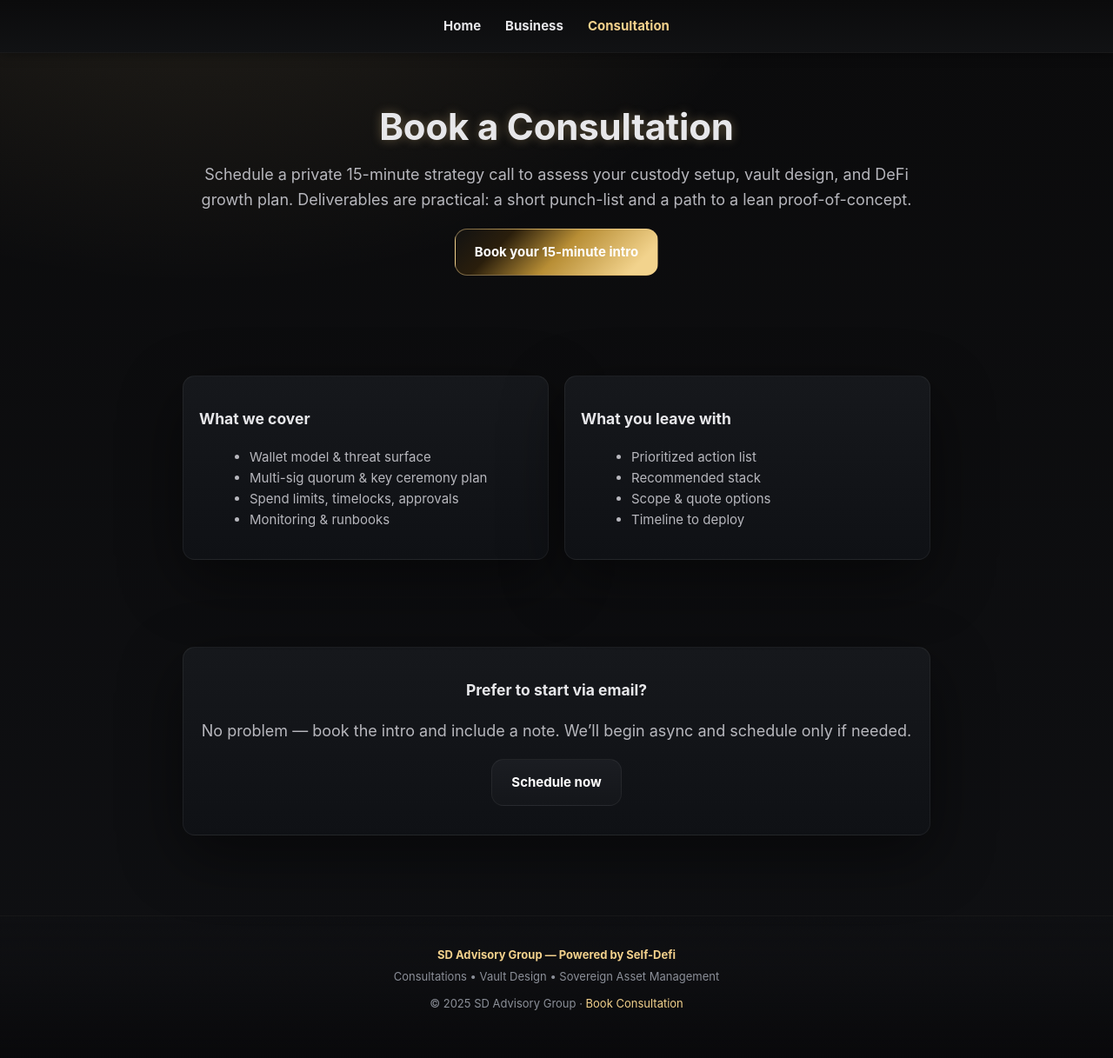
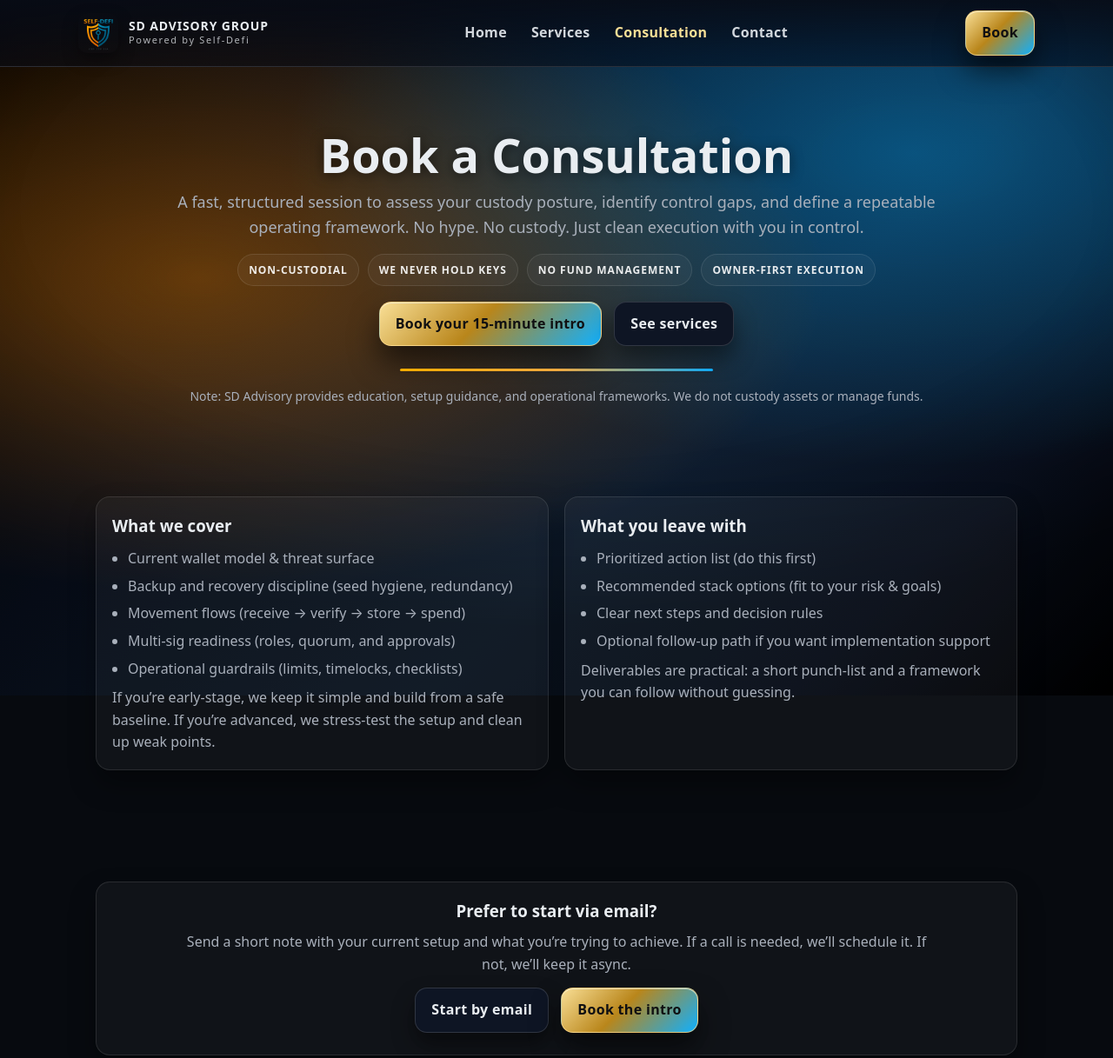
Before and after one commit to Self-Defi/SD-Advisors, a plain HTML site: page consultation.html in a window 1280 px wide. Shown: the top 1217 px of the page at 87% size. Drawn offline with Linux system fonts and the light colour scheme.

Commit message:
Update consultation.html

```diff
--- a/consultation.html
+++ b/consultation.html
@@ -1,90 +1,227 @@
-<!DOCTYPE html>
+<!doctype html>
 <html lang="en">
 <head>
   <meta charset="utf-8"/>
   <meta name="viewport" content="width=device-width, initial-scale=1"/>
-  <title>SD Advisory Group — Book Consultation</title>
-  <meta name="description" content="Book a 1-on-1 Self-Defi consultation for self-custody, Bitcoin reserves, and DeFi strategy."/>
+
+  <title>SD Advisory Group — Consultation</title>
+  <meta name="description" content="Book a live consultation for self-custody setup, portfolio organization, and risk-aligned execution. Non-custodial. We never hold keys."/>
+  <meta name="theme-color" content="#0b0f17" />
+
   <link rel="icon" href="assets/images/self-defi-logo.png" type="image/png"/>
+  <meta property="og:image" content="https://self-defi.github.io/SD-Advisors/assets/images/self-defi-logo.png" />
+
   <style>
-    :root{--bg0:#0b0b0c;--bg1:#0f1013;--fg:#e7e7ea;--fg-d:#b7b7bd;--gold:#f3d18c;--line:rgba(255,255,255,.06);--card:#15171b;--shadow:0 24px 72px rgba(0,0,0,.48);--radius:14px;--maxw:1160px}
+    :root{
+      --ink:#e9edf1; --muted:#a9b0bb; --bg:#070a0f;
+      --gold1:#f9df96; --gold2:#b9861b; --blue:#0fb0ff; --accent:#ffb300;
+      --line:rgba(255,255,255,.14);
+      --card:rgba(255,255,255,.04);
+      --card2:rgba(255,255,255,.03);
+      --shadow:0 16px 30px rgba(0,0,0,.35);
+    }
     *{box-sizing:border-box}
-    html,body{margin:0;background:
-      radial-gradient(1200px 820px at 18% -12%, rgba(243,209,140,.12), transparent 58%),
-      linear-gradient(180deg,var(--bg0),var(--bg1));color:var(--fg);
-      font:15px/1.6 Inter, ui-sans-serif, system-ui, -apple-system, Segoe UI, Roboto, Helvetica, Arial}
-    a{color:var(--gold);text-decoration:none}
-    .wrap{max-width:900px;margin:0 auto;padding:0 20px}
-    nav.nav{display:flex;justify-content:center;gap:28px;padding:18px 0;background:linear-gradient(180deg,#0b0b0c,#111214);border-bottom:1px solid var(--line);box-shadow:0 2px 12px rgba(0,0,0,.35);position:sticky;top:0;z-index:10}
-    nav.nav a{color:#e7e7ea;font-weight:700}
-    nav.nav a.active, nav.nav a:hover{color:var(--gold)}
-    .section{padding:56px 0 44px}
-    h1{font-size:42px;line-height:1.1;letter-spacing:-.2px;margin:6px 0 12px;text-shadow:0 0 12px rgba(243,209,140,.34)}
-    p.lead{font-size:18px;color:var(--fg-d)}
-    .card{background:linear-gradient(180deg,#16181c,#0f1115);border:1px solid var(--line);border-radius:var(--radius);box-shadow:var(--shadow)}
-    .card-in{padding:18px}
-    .btn{padding:14px 22px;border-radius:14px;border:1px solid var(--line);background:linear-gradient(180deg,#1b1d22,#14161a);color:#fff;font-weight:700;display:inline-block}
-    .btn.gold{background: linear-gradient(135deg,#121212 0%, #2a1e0c 24%, #b88e35 52%, #f2d38d 88%);border: 1px solid rgba(243,209,140,.45)}
-    .cols-2{display:grid;gap:18px;grid-template-columns:1fr 1fr}
-    @media (max-width:860px){.cols-2{grid-template-columns:1fr}}
-    .footer{padding:34px 0 64px;color:#8b8f98;border-top:1px solid var(--line);background:linear-gradient(180deg, rgba(12,12,14,.0), rgba(12,12,14,.25) 35%, rgba(8,8,10,1) 100%);font-size:13px;margin-top:48px}
+    html,body{height:100%;margin:0}
+    body{
+      font-family:system-ui,-apple-system,Segoe UI,Roboto,Inter,Arial,sans-serif;
+      color:var(--ink);
+      background:var(--bg);
+      line-height:1.6;
+    }
+    a{color:inherit;text-decoration:none}
+    .container{width:min(1100px,92vw);margin:0 auto;padding:0 20px}
+
+    body::before{
+      content:"";position:fixed;inset:0;z-index:-3;pointer-events:none;background:
+        radial-gradient(1200px 600px at 18% 40%, rgba(255,138,0,.35),transparent 60%),
+        radial-gradient(1200px 600px at 82% 22%, rgba(15,176,255,.35),transparent 60%),
+        linear-gradient(135deg,#000 0%,#0b1220 35%,#101d2e 62%,#0b1220 82%,#000 100%);
+      filter:saturate(1.12) brightness(1.02)
+    }
+    body::after{content:"";position:fixed;inset:0;z-index:-2;pointer-events:none;background:radial-gradient(80% 60% at 50% 30%,transparent 60%,rgba(0,0,0,.35) 100%)}
+
+    /* Top Bar */
+    .topbar{
+      position:sticky;top:0;z-index:60;
+      backdrop-filter:saturate(140%) blur(10px);
+      background:linear-gradient(180deg,rgba(8,12,22,.92),rgba(8,12,22,.60));
+      border-bottom:1px solid var(--line);
+    }
+    .topbar .wrap{display:flex;align-items:center;justify-content:space-between;gap:18px;padding:12px 0}
+    .brand{display:flex;align-items:center;gap:12px;min-width:240px}
+    .logo{width:46px;height:46px;border-radius:10px;overflow:hidden;flex-shrink:0;box-shadow:0 8px 18px rgba(0,0,0,.35)}
+    .logo img{width:100%;height:100%;object-fit:cover;display:block}
+    .name{font-weight:900;letter-spacing:.06em;text-transform:uppercase;font-size:14px;line-height:1.05}
+    .sub{font-size:11px;letter-spacing:.15em;opacity:.75;line-height:1.1;margin-top:2px}
+    .nav{display:flex;gap:min(4.6vw,28px);justify-content:center;flex:1;overflow:auto;-webkit-overflow-scrolling:touch}
+    .nav a{font-weight:800;letter-spacing:.02em;opacity:.90;white-space:nowrap;padding:6px 0}
+    .nav a:hover,.nav a.active{opacity:1;color:var(--gold1)}
+
+    .btn{
+      display:inline-block;
+      padding:12px 18px;border-radius:14px;
+      font-weight:900;letter-spacing:.02em;
+      color:#101012;
+      background:linear-gradient(135deg,#f9df96 0%,#b9861b 45%,#0fb0ff 100%);
+      border:1px solid rgba(255,219,140,.70);
+      box-shadow:0 18px 32px rgba(0,0,0,.55), inset 0 1px 0 rgba(255,255,255,.55);
+      position:relative;overflow:hidden;
+    }
+    .btn::after{content:"";position:absolute;inset:0;background:linear-gradient(120deg,rgba(255,255,255,.25) 18%,rgba(255,255,255,0) 36%);transform:translateX(-120%);transition:transform .8s ease}
+    .btn:hover::after{transform:translateX(120%)}
+    .btn.secondary{background:#0e1524;color:var(--ink);border:1px solid rgba(255,255,255,.14);box-shadow:0 14px 26px rgba(0,0,0,.45)}
+
+    /* Layout */
+    .section{padding:64px 0}
+    .hero{padding:72px 0 40px;text-align:center}
+    h1{margin:0 0 10px;font-size:clamp(34px,5.8vw,54px);line-height:1.1;text-shadow:0 2px 14px rgba(0,0,0,.5)}
+    p.lead{margin:10px auto 0;max-width:920px;color:var(--muted);font-size:18px}
+
+    .accent{height:3px;width:min(360px,60vw);margin:18px auto;background:linear-gradient(90deg,var(--accent),#fcb040,var(--blue));border-radius:3px;opacity:.95}
+
+    .trust-row{display:flex;gap:10px;flex-wrap:wrap;justify-content:center;margin-top:16px}
+    .pill{
+      padding:8px 12px;border-radius:999px;
+      font-weight:800;font-size:12px;letter-spacing:.08em;text-transform:uppercase;
+      background:rgba(255,255,255,.04);border:1px solid rgba(255,255,255,.10);
+      color:rgba(255,255,255,.90);
+    }
+
+    .grid{display:grid;gap:18px}
+    .grid.cols-2{grid-template-columns:1fr 1fr}
+    @media(max-width:860px){.grid.cols-2{grid-template-columns:1fr}}
+    @media(max-width:640px){
+      .brand{min-width:auto}
+      .topbar .wrap{gap:12px}
+      .nav{gap:18px}
+    }
+
+    .card{background:var(--card);border:1px solid rgba(255,255,255,.10);border-radius:16px;padding:18px;box-shadow:var(--shadow)}
+    .card h3{margin:0 0 8px}
+    .card p{margin:8px 0 0;color:var(--muted)}
+    .card ul{margin:10px 0 0;padding-left:18px;color:var(--muted)}
+    .card li{margin:6px 0}
+
+    .note{max-width:980px;margin:0 auto;color:var(--muted);font-size:14px}
+
+    .footer{padding:26px 0;text-align:center;border-top:1px solid var(--line);opacity:.92}
+    .footer small{display:block;letter-spacing:.18em;text-transform:uppercase}
+
+    :focus-visible{outline:2px solid rgba(15,176,255,.8);outline-offset:3px;border-radius:10px}
   </style>
 </head>
+
 <body>
+  <header class="topbar" aria-label="Top navigation">
+    <div class="container wrap">
+      <a class="brand" href="index.html" aria-label="SD Advisory Group Home">
+        <div class="logo"><img src="assets/images/self-defi-logo.png" alt="Self-Defi Logo" /></div>
+        <div>
+          <div class="name">SD Advisory Group</div>
+          <div class="sub">Powered by Self-Defi</div>
+        </div>
+      </a>
 
-  <nav class="nav">
+      <nav class="nav" aria-label="Primary">
         <a href="index.html">Home</a>
-    <a href="business.html">Business</a>
+        <a href="business.html">Services</a>
         <a class="active" href="consultation.html">Consultation</a>
+        <a href="index.html#contact">Contact</a>
       </nav>
 
-  <main class="wrap">
-    <section class="section" style="text-align:center">
-      <h1>Book a Consultation</h1>
+      <a class="btn" href="https://cal.com/selfdeficonsultant/15min" target="_blank" rel="noopener">Book</a>
+    </div>
+  </header>
+
+  <main>
+    <!-- HERO -->
+    <section class="hero" aria-labelledby="t">
+      <div class="container">
+        <h1 id="t">Book a Consultation</h1>
         <p class="lead">
-        Schedule a private 15-minute strategy call to assess your custody setup, vault design, and DeFi growth plan.
-        Deliverables are practical: a short punch-list and a path to a lean proof-of-concept.
+          A fast, structured session to assess your custody posture, identify control gaps, and define a repeatable operating framework.
+          No hype. No custody. Just clean execution with you in control.
         </p>
-      <p><a class="btn gold" href="https://cal.com/selfdeficonsultant/15min" target="_blank" rel="noopener">Book your 15-minute intro</a></p>
+
+        <div class="trust-row" aria-label="Trust markers">
+          <span class="pill">Non-custodial</span>
+          <span class="pill">We never hold keys</span>
+          <span class="pill">No fund management</span>
+          <span class="pill">Owner-first execution</span>
+        </div>
+
+        <div style="margin-top:18px">
+          <a class="btn" href="https://cal.com/selfdeficonsultant/15min" target="_blank" rel="noopener">Book your 15-minute intro</a>
+          <a class="btn secondary" href="business.html" style="margin-left:10px">See services</a>
+        </div>
+
+        <div class="accent" aria-hidden="true"></div>
+
+        <p class="note">
+          Note: SD Advisory provides education, setup guidance, and operational frameworks. We do not custody assets or manage funds.
+        </p>
+      </div>
     </section>
 
-    <section class="section cols-2">
-      <div class="card"><div class="card-in">
+    <!-- WHAT WE COVER / WHAT YOU GET -->
+    <section class="section">
+      <div class="container">
+        <div class="grid cols-2">
+          <div class="card">
             <h3>What we cover</h3>
-        <ul class="list" style="color:var(--fg-d); margin-left:18px">
-          <li>Wallet model & threat surface</li>
-          <li>Multi-sig quorum & key ceremony plan</li>
-          <li>Spend limits, timelocks, approvals</li>
-          <li>Monitoring & runbooks</li>
+            <ul>
+              <li>Current wallet model &amp; threat surface</li>
+              <li>Backup and recovery discipline (seed hygiene, redundancy)</li>
+              <li>Movement flows (receive → verify → store → spend)</li>
+              <li>Multi-sig readiness (roles, quorum, and approvals)</li>
+              <li>Operational guardrails (limits, timelocks, checklists)</li>
             </ul>
-      </div></div>
-      <div class="card"><div class="card-in">
+            <p>
+              If you’re early-stage, we keep it simple and build from a safe baseline.
+              If you’re advanced, we stress-test the setup and clean up weak points.
+            </p>
+          </div>
+
+          <div class="card">
             <h3>What you leave with</h3>
-        <ul class="list" style="color:var(--fg-d); margin-left:18px">
-          <li>Prioritized action list</li>
-          <li>Recommended stack</li>
-          <li>Scope & quote options</li>
-          <li>Timeline to deploy</li>
+            <ul>
+              <li>Prioritized action list (do this first)</li>
+              <li>Recommended stack options (fit to your risk &amp; goals)</li>
+              <li>Clear next steps and decision rules</li>
+              <li>Optional follow-up path if you want implementation support</li>
             </ul>
-      </div></div>
+            <p>
+              Deliverables are practical: a short punch-list and a framework you can follow without guessing.
+            </p>
+          </div>
+        </div>
+      </div>
     </section>
 
+    <!-- EMAIL OPTION -->
     <section class="section">
-      <div class="card"><div class="card-in" style="text-align:center">
+      <div class="container">
+        <div class="card" style="text-align:center">
           <h3>Prefer to start via email?</h3>
-        <p class="lead">No problem — book the intro and include a note. We’ll begin async and schedule only if needed.</p>
-        <p><a class="btn" href="https://cal.com/selfdeficonsultant/15min" target="_blank" rel="noopener">Schedule now</a></p>
-      </div></div>
+          <p class="lead" style="font-size:16px;max-width:880px;margin-left:auto;margin-right:auto;">
+            Send a short note with your current setup and what you’re trying to achieve.
+            If a call is needed, we’ll schedule it. If not, we’ll keep it async.
+          </p>
+          <div style="margin-top:14px">
+            <a class="btn secondary" href="mailto:Self-Defi.Crypto@ud.me?subject=SD%20Advisory%20Consultation%20-%20Start%20by%20Email&body=Name%3A%0A%0ACurrent%20setup%20(wallets%2Fexchanges%2Fhardware)%3A%0A%0AWhat%20I%E2%80%99m%20trying%20to%20solve%3A%0A%0ARisk%20tolerance%20(low%2Fmedium%2Fhigh)%3A%0A">Start by email</a>
+            <a class="btn" href="https://cal.com/selfdeficonsultant/15min" target="_blank" rel="noopener" style="margin-left:10px;">Book the intro</a>
+          </div>
+        </div>
+      </div>
     </section>
   </main>
 
-  <footer class="footer">
-    <div class="wrap" style="text-align:center">
-      <div style="font-weight:700;color:var(--gold)">SD Advisory Group — Powered by Self-Defi</div>
-      <div style="margin-top:4px">Consultations • Vault Design • Sovereign Asset Management</div>
-      <div style="margin-top:10px">© 2025 SD Advisory Group · <a href="https://cal.com/selfdeficonsultant/15min" target="_blank" rel="noopener">Book Consultation</a></div>
+  <footer class="footer" role="contentinfo">
+    <div class="container">
+      <small>SD Advisory Group — Powered by Self-Defi</small>
+      <small>Digital Asset Consulting • Custody Setup • Strategy &amp; Execution</small>
+      <small style="opacity:.7;margin-top:8px">© 2026</small>
     </div>
   </footer>
-
 </body>
 </html>
```
Lines whose indentation alone changed are shown as unchanged.
